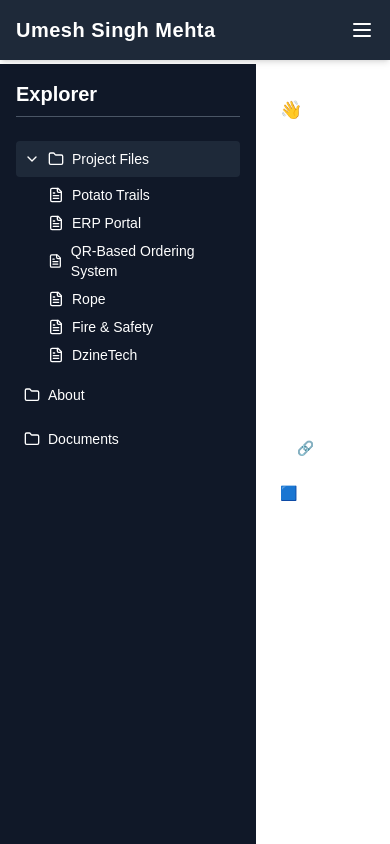
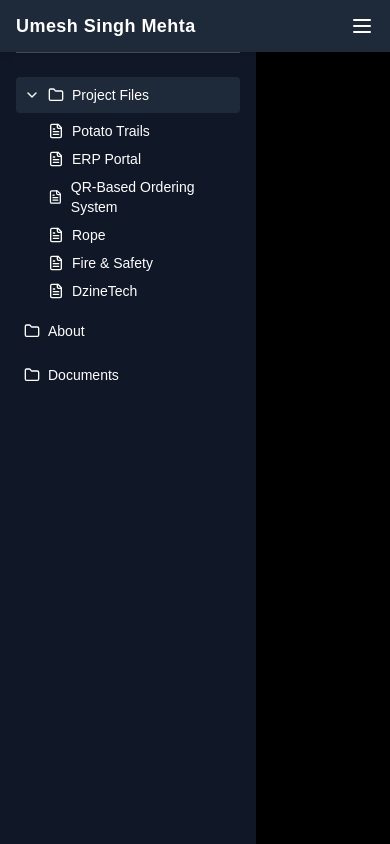
Before and after one commit to UmeshSingh2000/portfolio, a Next.js app: page / in a window 390 px wide. Both pictures are taken after a click on the button "Toggle Sidebar". Built offline with nearby package versions, Linux system fonts and the light colour scheme.

Commit message:
feat: Refactor Desktop, Navbar, Sidebar, and Page components for improved functionality and mobile responsiveness; update event handling and sidebar toggle logic

```diff
--- a/src/Components/DesktopComponent.jsx
+++ b/src/Components/DesktopComponent.jsx
@@ -14,13 +14,13 @@ const Desktop = () => {
   };
 
   return (
-    <div className="w-full p-4 grid grid-cols-10 gap-4 content-start">
+    <div className="w-full flex gap-4 content-start">
       {files.map((file) => (
         <DesktopIcon
           key={file.id}
           name={file.name}
           icon={file.icon}
-          onDoubleClick={() => handleOpen(file)}
+          onClick={() => handleOpen(file)}
         />
       ))}
     </div>
--- a/src/Components/DesktopIcon.jsx
+++ b/src/Components/DesktopIcon.jsx
@@ -1,11 +1,11 @@
 // components/DesktopIcon.jsx
 import React from 'react';
 
-const DesktopIcon = ({ name, icon, onDoubleClick }) => {
+const DesktopIcon = ({ name, icon, onClick }) => {
   return (
     <div
       className="flex flex-col items-center w-20 m-2 cursor-pointer select-none text-white"
-      onDoubleClick={onDoubleClick}
+      onClick={onClick}
     >
       <img src={icon} alt={name} className="h-14" />
       <span className="text-xs text-center mt-1">{name}</span>
--- a/src/Components/Navbar.jsx
+++ b/src/Components/Navbar.jsx
@@ -1,17 +1,13 @@
-import { Github, Linkedin, Mail } from 'lucide-react';
+'use client';
 import React from 'react';
+import { Github, Linkedin, Mail, Menu } from 'lucide-react';
 
-const Navbar = () => {
-  return (
-    <nav className="bg-gray-800 text-white p-4 shadow-md">
+const Navbar = ({ toggleSidebar }) => (
+  <nav className="bg-gray-800 text-white px-4 py-3 shadow-md z-50">
     <div className="container mx-auto flex justify-between items-center">
-
-        {/* Left side - Your Name */}
-        <div className="text-xl font-bold tracking-wide">
+      <div className="text-lg md:text-xl font-bold tracking-wide">
         Umesh Singh Mehta
       </div>
-
-        {/* Right side - Icons */}
       <div className="hidden md:flex space-x-6 items-center">
         <a
           href="https://github.com/UmeshSingh2000"
@@ -39,27 +35,14 @@ const Navbar = () => {
           <Mail />
         </a>
       </div>
-
-        {/* Mobile Menu Icon (can be expanded later) */}
-        <button className="md:hidden focus:outline-none" aria-label="Menu">
-          <svg
-            className="w-6 h-6"
-            fill="none"
-            stroke="currentColor"
-            viewBox="0 0 24 24"
-            xmlns="http://www.w3.org/2000/svg"
+      <button
+        onClick={toggleSidebar}
+        className="md:hidden focus:outline-none"
+        aria-label="Toggle Sidebar"
       >
-            <path
-              strokeLinecap="round"
-              strokeLinejoin="round"
-              strokeWidth={2}
-              d="M4 6h16M4 12h16M4 18h16"
-            />
-          </svg>
+        <Menu className="w-6 h-6" />
       </button>
     </div>
   </nav>
 );
-};
-
 export default Navbar;
--- a/src/Components/Sidebar.jsx
+++ b/src/Components/Sidebar.jsx
@@ -1,8 +1,8 @@
-'use client'
+'use client';
 import React from 'react';
 import { Folder, FileText, ChevronDown, ChevronRight } from 'lucide-react';
 
-const Sidebar = ({ selectedItem, onSelect }) => {
+const Sidebar = ({ selectedItem, onSelect, isSidebarOpen, closeSidebar }) => {
   const [expandedFolders, setExpandedFolders] = React.useState({
     projectFiles: true,
   });
@@ -16,14 +16,26 @@ const Sidebar = ({ selectedItem, onSelect }) => {
 
   const isSelected = (name) => selectedItem === name;
 
+  // Backdrop for mobile only
   return (
-    <aside className="w-64 bg-gray-900 text-white h-full p-4 overflow-y-auto">
+    <>
+      {isSidebarOpen && (
+        <div
+          className="fixed inset-0 z-30 bg-black bg-opacity-30 md:hidden"
+          onClick={closeSidebar}
+        />
+      )}
+      <aside
+  className={`fixed top-0 left-0 h-full w-64 bg-gray-900 text-white p-4 overflow-y-auto z-40
+    transform duration-300 ease-in-out
+    ${isSidebarOpen ? 'translate-x-0' : '-translate-x-full'}
+    md:translate-x-0 md:static
+  `}
+>
         <div className="text-xl font-bold mb-6 border-b border-gray-600 pb-2">
           Explorer
         </div>
-
         <ul className="text-sm">
-        {/* Project Files Folder */}
           <li>
             <div
               onClick={() => toggleFolder('projectFiles')}
@@ -44,10 +56,16 @@ const Sidebar = ({ selectedItem, onSelect }) => {
                 Project Files
               </span>
             </div>
-
             {expandedFolders.projectFiles && (
               <ul className="ml-6 mt-1">
-              {['Potato Trails', 'ERP Portal', 'QR-Based Ordering System', 'Rope', 'Fire & Safety','DzineTech'].map((file) => (
+                {[
+                  'Potato Trails',
+                  'ERP Portal',
+                  'QR-Based Ordering System',
+                  'Rope',
+                  'Fire & Safety',
+                  'DzineTech',
+                ].map((file) => (
                   <li
                     key={file}
                     onClick={() => onSelect(file)}
@@ -62,8 +80,6 @@ const Sidebar = ({ selectedItem, onSelect }) => {
               </ul>
             )}
           </li>
-
-        {/* Static folders */}
           {['About', 'Documents'].map((folder) => (
             <li key={folder} className="mt-2">
               <div
@@ -79,7 +95,7 @@ const Sidebar = ({ selectedItem, onSelect }) => {
           ))}
         </ul>
       </aside>
+    </>
   );
 };
-
 export default Sidebar;
--- a/src/app/page.jsx
+++ b/src/app/page.jsx
@@ -3,7 +3,6 @@ import React, { useState } from 'react';
 import Navbar from '../Components/Navbar';
 import Sidebar from '../Components/Sidebar';
 import Desktop from '@/Components/DesktopComponent';
-
 import About from '@/Components/About';
 import Welcome from '@/Components/Welcome';
 import PotatoTrails from '@/Components/PotatoTrails';
@@ -15,7 +14,19 @@ import CoachingWebsite from '@/Components/CoachingWebsite';
 
 const Page = () => {
   const [selectedItem, setSelectedItem] = useState(null);
+  const [isSidebarOpen, setIsSidebarOpen] = useState(false);
 
+  // Toggle sidebar (for hamburger menu)
+  const toggleSidebar = () => setIsSidebarOpen((prev) => !prev);
+  // Close sidebar (for menu item click & backdrop click)
+  const closeSidebar = () => setIsSidebarOpen(false);
+  // Select item and close sidebar (for menu item click)
+  const selectItem = (item) => {
+    setSelectedItem(item);
+    closeSidebar();
+  };
+
+  // Render content based on selected item
   const renderContent = () => {
     switch (selectedItem) {
       case 'Potato Trails':
@@ -31,14 +42,15 @@ const Page = () => {
       case 'DzineTech':
         return <CoachingWebsite />;
       case 'About':
-        return <About />
+        return <About />;
       case 'Documents':
         return <Desktop />;
       case 'projectFiles':
-        return <div className="p-4">
+        return (
+          <div className="p-4">
             <div className="text-green-400 font-mono p-4 rounded-lg text-sm">
               <p>📁 Project Files</p>
-            <ul className="pl-4">
+              <ul className="pl-4 space-y-1">
                 <li>📁 Potato Trails</li>
                 <li>📁 ERP Portal</li>
                 <li>📁 QR Based Attendance</li>
@@ -48,8 +60,9 @@ const Page = () => {
               </ul>
             </div>
           </div>
+        );
       default:
-        return <h1 className="text-xl font-bold mb-4"><Welcome /></h1>;
+        return <Welcome />;
     }
   };
 
@@ -57,22 +70,29 @@ const Page = () => {
     <div className="h-screen flex flex-col">
       {/* Fixed Navbar */}
       <div className="fixed top-0 left-0 right-0 z-50">
-        <Navbar />
+        <Navbar toggleSidebar={toggleSidebar} />
       </div>
 
+      {/* Sidebar & Main Content */}
       <div className="flex flex-1 pt-[64px]">
-        {/* Sidebar */}
-        <div className="w-64 fixed top-[64px] bottom-0 left-0 z-40">
-          <Sidebar selectedItem={selectedItem} onSelect={setSelectedItem} />
-        </div>
+        {/* Sidebar (handles its own mobile/desktop visibility) */}
+        <Sidebar
+          selectedItem={selectedItem}
+          onSelect={selectItem}
+          isSidebarOpen={isSidebarOpen}
+          closeSidebar={closeSidebar}
+        />
 
-        {/* Main content */}
-        <main className="ml-64 flex-1 overflow-y-auto h-[calc(100vh-64px)]">
+        {/* Main Content (shifts on sidebar open/close) */}
+        <main
+          className={`flex-1 overflow-y-auto h-[calc(100vh-64px)] transition-all duration-300
+    ${isSidebarOpen ? 'ml-64' : 'ml-0'} `}
+        >
           {renderContent()}
         </main>
+
       </div>
     </div>
   );
 };
-
 export default Page;
```
Lines whose indentation alone changed are shown as unchanged.
